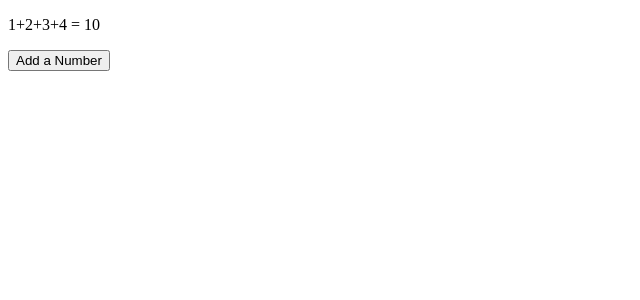
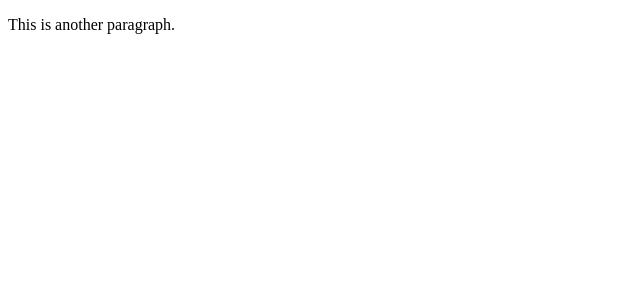
Before and after one commit to SOTAkkkk/sveltekit-tutorial, a SvelteKit app: page / in a window 1280 px wide. Shown: the top 300 px of the page, without its empty margins (0-640 px from the left). Built offline with nearby package versions, Linux system fonts and the light colour scheme.

Commit message:
Declaring props

```diff
--- a/src/routes/+page.svelte
+++ b/src/routes/+page.svelte
@@ -1,17 +1,5 @@
 <script>
-    let numbers = [1, 2, 3, 4];
-
-    function addNumber() {
-        // numbers.push(numbers.length + 1);
-        // numbers = numbers;
-        numbers[numbers.length] = numbers.length + 1;
-    }
-
-    $: sum = numbers.reduce((total, currentNumber) => total + currentNumber, 0)
+import Nested from "./Nested.svelte";
 </script>
 
-<p>{numbers.join(`+`)} = {sum}</p>
-
-<button on:click={addNumber}>
-    Add a Number
-</button>
+<Nested answer={42} />
--- a/src/routes/Nested.svelte
+++ b/src/routes/Nested.svelte
@@ -1 +1,5 @@
+<script>
+    export let answer;
+</script>
+
 <p>This is another paragraph.</p>
```
